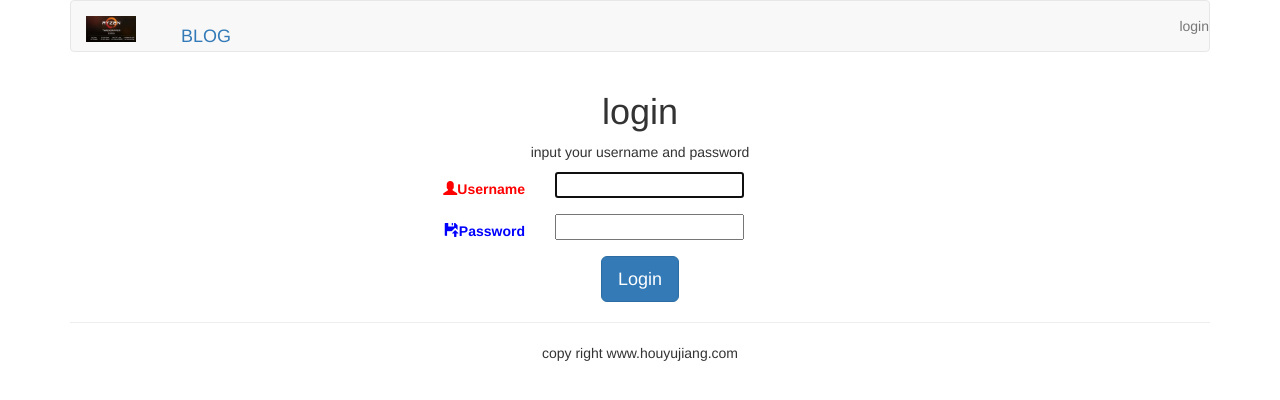
After one commit to houyujiang/myweb, a Django app: page /account/login/ in a window 1280 px wide. The commit adds this page. Shown: the top 400 px of the page. Run offline with Django 3.2, Linux system fonts and the light colour scheme; some libraries are stand-ins or nearby versions.

Commit message:
使用django自带登陆方法

```diff
--- /dev/null
+++ b/account/urls.py
@@ -0,0 +1,15 @@
+# -*- coding: utf-8 -*-
+# @Time    : 2018/2/7 22:12
+# @Author  : houyujiang
+# @Email   : houyujiang@live.cn
+# @File    : urls.py
+# @Software: PyCharm
+from django.conf.urls import url
+from . import  views
+from django.conf import settings
+from django.contrib.auth import views as auth_views
+urlpatterns = [
+    #url(r'^login/$', views.user_login, name='user_login'),
+    url(r'^login/$', auth_views.login,name='user_login'),
+    url(r'^new-login/$',auth_views.login,{'template_name':'account/login.html','redirect_field_name':'/blog/'}),
+]
--- a/myweb/settings.py
+++ b/myweb/settings.py
@@ -38,6 +38,7 @@ INSTALLED_APPS = [
     'django.contrib.messages',
     'django.contrib.staticfiles',
     'blog.apps.BlogConfig',
+    'account',
 ]
 
 MIDDLEWARE = [
@@ -123,3 +124,5 @@ STATIC_URL = '/static/'
 STATICFILES_DIRS = (
     os.path.join(BASE_DIR,'static'),
 )
+
+LOGIN_REDIRECT_URL = '/blog/'
--- a/myweb/urls.py
+++ b/myweb/urls.py
@@ -19,4 +19,5 @@ from django.contrib import admin
 urlpatterns = [
     url(r'^admin/', admin.site.urls),
     url(r'^blog/', include('blog.urls',namespace='blog',app_name='blog')),
+    url(r'^account/', include('account.urls', namespace='account', app_name='account')),
 ]
--- a/templates/blog/content.html
+++ b/templates/blog/content.html
@@ -16,8 +16,8 @@
     </div>
     <div class="col-xs-6 col-md-4">
         <h2>广告</h2>
-        <p>跟着侯禹江学python</p>
-        <img width="500px" src="{% static '/images/w.jpg' %}" >
+        <p>跟着侯禹江学Python-Django</p>
+        <img width="200px" src="{% static '/images/1.jpg' %}" >
     </div>
 
 </div>
--- a/templates/blog/titles.html
+++ b/templates/blog/titles.html
@@ -1,4 +1,5 @@
 {% extends "base.html" %}
+{% load staticfiles %}
 {% block title %} blog titles{% endblock %}
 
 {% block content %}
@@ -20,8 +21,8 @@
 
     <div class="col-xs-6 col-md-4">
         <h2>广告</h2>
-        <p>跟着侯禹江学python</p>
-        <img width="600px" src="http://img1.gamersky.com/image2018/02/20180207_wyc_246_3/gamersky_02small_04_20182710168DE.jpg">
+        <p>跟着侯禹江学Python-Django</p>
+        <img width="200px" src="{% static '/images/1.jpg' %}" >
     </div>
 </div>
 
--- a/templates/header.html
+++ b/templates/header.html
@@ -4,15 +4,15 @@
     <nav class="navbar navbar-default" role="navigation">
         <div class="navbar-header">
             <a class="navbar-brand" href="1" >
-                <img  src="{% static '/images/1.jpg' %}" width="200px">
+                <img  src="{% static '/images/w.jpg' %}" width="50px">
             </a>
         </div>
         <div >
             <ul class="nav navbar-brand" role="navigation">
                 <li><a href="{% url 'blog:blog_title' %}">BLOG</a> </li>
             </ul>
-            <ul class="nav navbar-nav navbat-right">
-                <li><a href="#">login</a> </li>
+            <ul class="nav navbar-nav navbar-right">
+                <li><a href="{% url 'account:user_login' %}">login</a> </li>
             </ul>
         </div>
 
--- /dev/null
+++ b/templates/registration/login.html
@@ -0,0 +1,25 @@
+{% extends 'base.html' %}
+{% block title %}Login{% endblock %}
+{% block content %}
+<div class="row text-center vertical-middle-sm">
+    <h1>login</h1>
+    <p>input your username and password</p>
+    <form class="form-horizontal" action="{% url 'account:user_login' %}" method="post">
+        {% csrf_token %}
+        <!--{{ form.as_p }}-->
+        <div class="form-group">
+            <label for="{{ form.username.id_for_label }}" class="col-md-5 control-label "
+                   style="color: red"><span class="glyphicon glyphicon-user"></span>Username</label>
+            <div class="col-md-6 text-left">{{ form.username }}</div>
+        </div>
+        <div class="form-group">
+            <label for="{{ form.username.id_for_label }}" class="col-md-5 control-label "
+                   style="color: blue"><span class="glyphicon glyphicon-floppy-open"></span>Password</label>
+            <div class="col-md-6 text-left">{{ form.password }}</div>
+        </div>
+
+        <input type="submit" class="btn btn-primary btn-lg" value="Login">
+    </form>
+
+</div>
+{% endblock %}
```
Also changed, not shown: account/forms.py (added, +11 -0 lines), templates/account/login.html (added, +25 -0 lines), db.sqlite3.
